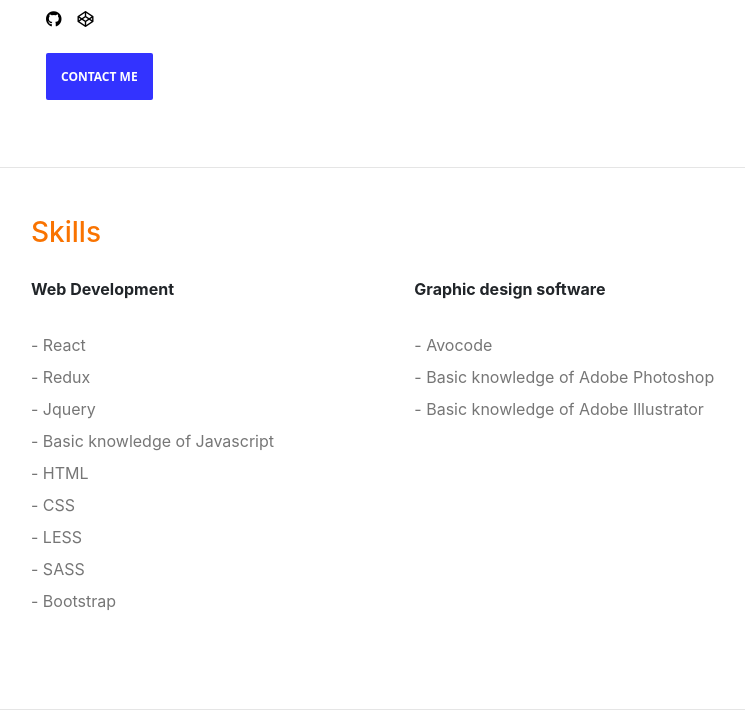
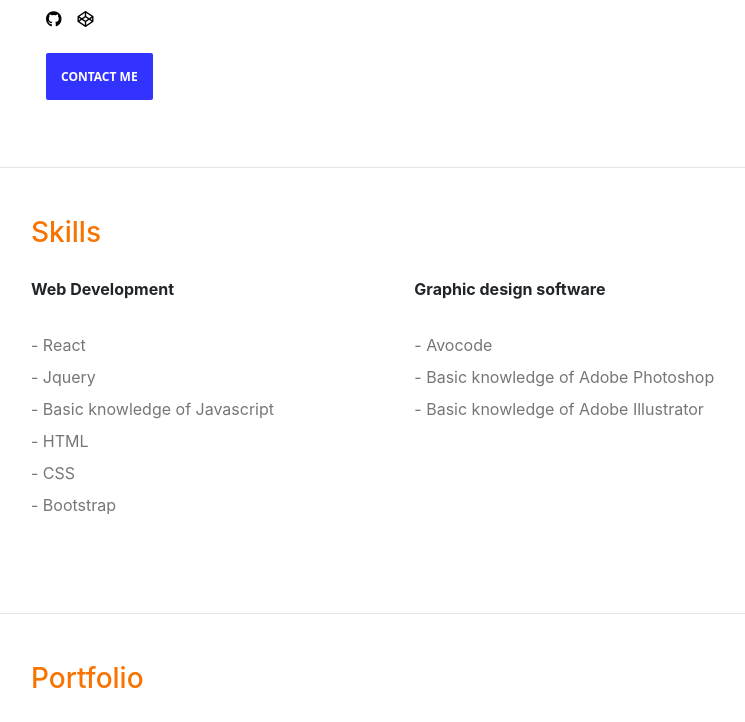
Before and after one commit to Aleksandr130402/portfolio, a React (Create React App) app in the folder client/: page / in a window 1280 px wide. Shown: the part 492-1214 px from the top of the page, without its empty margins (49-794 px from the left). Built offline with nearby package versions, Linux system fonts and the light colour scheme.

Commit message:
Change in Skills.js

```diff
--- a/client/src/Skills.js
+++ b/client/src/Skills.js
@@ -11,13 +11,10 @@ export default function Skills () {
 				    <dl>
 				    <dt>Web Development</dt>
 					<dd>- React</dd>
-					<dd>- Redux</dd>
 					<dd>- Jquery</dd>
 					<dd>- Basic knowledge of Javascript</dd>
 					<dd>- HTML</dd>
 					<dd>- CSS</dd>
-					<dd>- LESS</dd>
-					<dd>- SASS</dd>
 					<dd>- Bootstrap</dd>
 					</dl>
 				</div>
```
Also changed, not shown: 8 other files (tests, documents, lock files or other folders).
